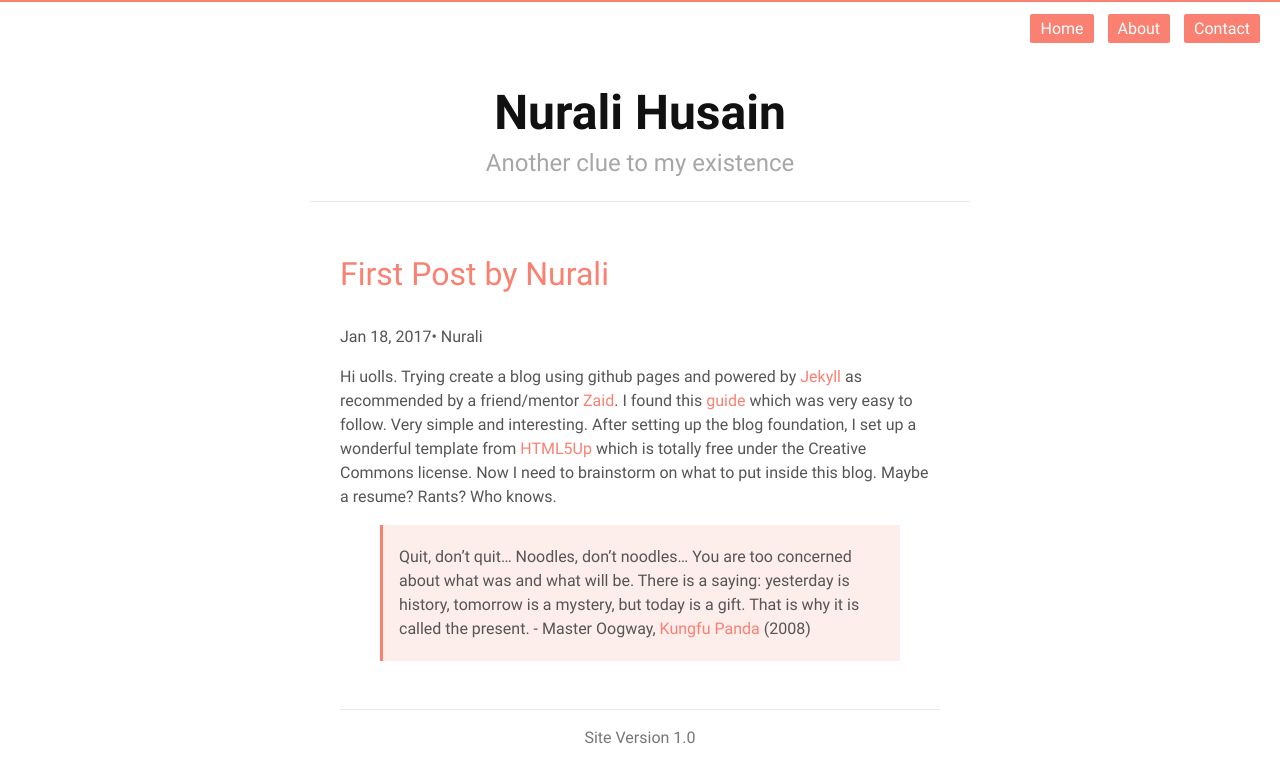
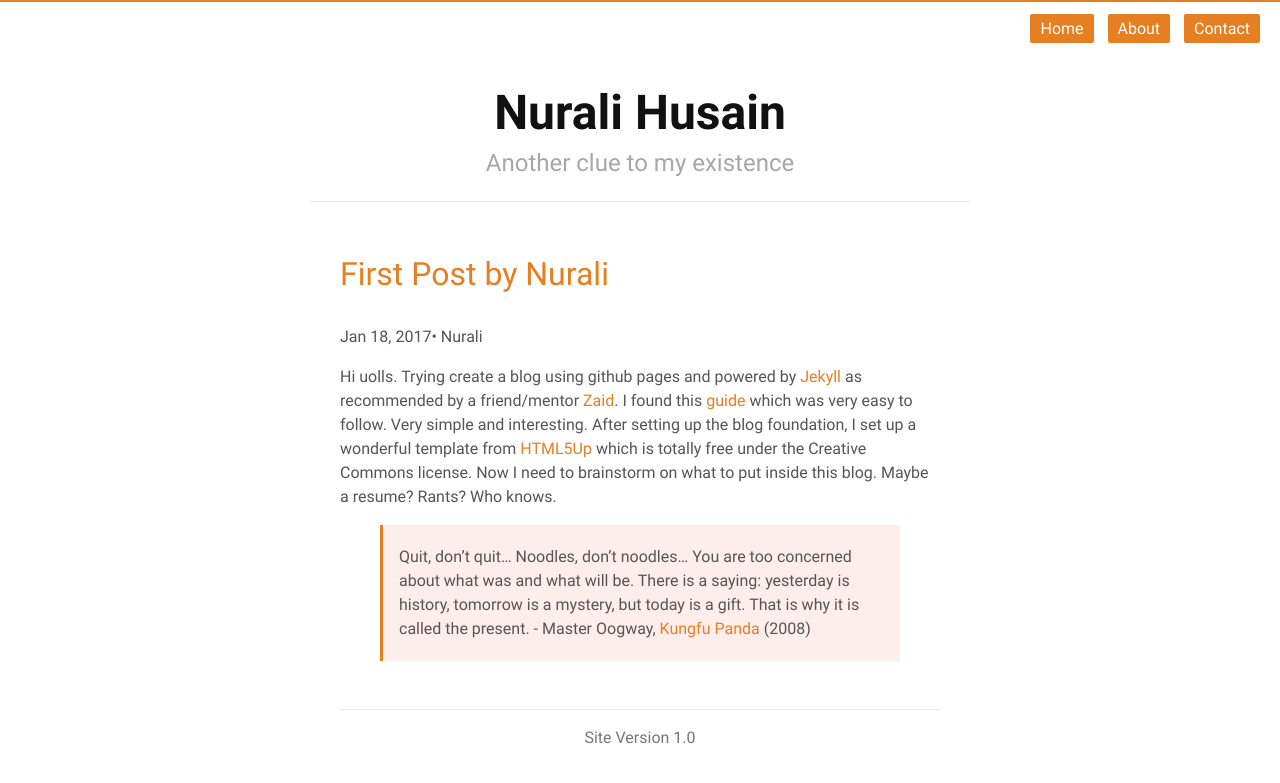
Before and after one commit to nurali93/nurali93.github.io, a Jekyll site: the page built from _posts/2017-01-18-nurali-site-launched.md, in a window 1280 px wide. Shown: the top 783 px of the page. Built offline with Jekyll 4.4.1, drawn with Linux system fonts in a browser that asks for light colours; comment, search, counter and statistics services are not loaded.

Commit message:
Update config and rubygems

```diff
--- a/_config.yml
+++ b/_config.yml
@@ -10,11 +10,12 @@ title: Nurali Husain
 tagline: "Another clue to my existence"
 #picture: testing.jpg #keep a 100x100 image inside images folder.
 email: hello@email.com
-description: > # this means to ignore newlines until "baseurl:"
-baseurl: "/" # the subpath of your site, e.g. /blog
+description: a geek # this means to ignore newlines until "baseurl:"
+#baseurl: "/" # the subpath of your site, e.g. /blog
 url: https://nuralihusain.com # the base hostname & protocol for your site
-brand-color: '#fa8072'
-permalink: ':title/'
+#url: http://localhost:4000/ #remove hash to test on local
+brand-color: '#e67e22'
+permalink: ':categories/:year/:month/:day/:title/'
 
 # Footer
 # credits: webjeda #credits on the footer
--- a/_includes/roboto.scss
+++ b/_includes/roboto.scss
@@ -3,7 +3,7 @@
   font-family: 'Roboto';
   font-style: normal;
   font-weight: 300;
-  src: local('Roboto Light'), local('Roboto-Light'), url(http://fonts.gstatic.com/s/roboto/v18/0eC6fl06luXEYWpBSJvXCIX0hVgzZQUfRDuZrPvH3D8.woff2) format('woff2');
+  src: local('Roboto Light'), local('Roboto-Light'), url(//fonts.gstatic.com/s/roboto/v18/0eC6fl06luXEYWpBSJvXCIX0hVgzZQUfRDuZrPvH3D8.woff2) format('woff2');
   unicode-range: U+0460-052F, U+20B4, U+2DE0-2DFF, U+A640-A69F;
 }
 /* cyrillic */
@@ -11,7 +11,7 @@
   font-family: 'Roboto';
   font-style: normal;
   font-weight: 300;
-  src: local('Roboto Light'), local('Roboto-Light'), url(http://fonts.gstatic.com/s/roboto/v18/Fl4y0QdOxyyTHEGMXX8kcYX0hVgzZQUfRDuZrPvH3D8.woff2) format('woff2');
+  src: local('Roboto Light'), local('Roboto-Light'), url(//fonts.gstatic.com/s/roboto/v18/Fl4y0QdOxyyTHEGMXX8kcYX0hVgzZQUfRDuZrPvH3D8.woff2) format('woff2');
   unicode-range: U+0400-045F, U+0490-0491, U+04B0-04B1, U+2116;
 }
 /* greek-ext */
@@ -19,7 +19,7 @@
   font-family: 'Roboto';
   font-style: normal;
   font-weight: 300;
-  src: local('Roboto Light'), local('Roboto-Light'), url(http://fonts.gstatic.com/s/roboto/v18/-L14Jk06m6pUHB-5mXQQnYX0hVgzZQUfRDuZrPvH3D8.woff2) format('woff2');
+  src: local('Roboto Light'), local('Roboto-Light'), url(//fonts.gstatic.com/s/roboto/v18/-L14Jk06m6pUHB-5mXQQnYX0hVgzZQUfRDuZrPvH3D8.woff2) format('woff2');
   unicode-range: U+1F00-1FFF;
 }
 /* greek */
@@ -27,7 +27,7 @@
   font-family: 'Roboto';
   font-style: normal;
   font-weight: 300;
-  src: local('Roboto Light'), local('Roboto-Light'), url(http://fonts.gstatic.com/s/roboto/v18/I3S1wsgSg9YCurV6PUkTOYX0hVgzZQUfRDuZrPvH3D8.woff2) format('woff2');
+  src: local('Roboto Light'), local('Roboto-Light'), url(//fonts.gstatic.com/s/roboto/v18/I3S1wsgSg9YCurV6PUkTOYX0hVgzZQUfRDuZrPvH3D8.woff2) format('woff2');
   unicode-range: U+0370-03FF;
 }
 /* vietnamese */
@@ -35,7 +35,7 @@
   font-family: 'Roboto';
   font-style: normal;
   font-weight: 300;
-  src: local('Roboto Light'), local('Roboto-Light'), url(http://fonts.gstatic.com/s/roboto/v18/NYDWBdD4gIq26G5XYbHsFIX0hVgzZQUfRDuZrPvH3D8.woff2) format('woff2');
+  src: local('Roboto Light'), local('Roboto-Light'), url(//fonts.gstatic.com/s/roboto/v18/NYDWBdD4gIq26G5XYbHsFIX0hVgzZQUfRDuZrPvH3D8.woff2) format('woff2');
   unicode-range: U+0102-0103, U+1EA0-1EF9, U+20AB;
 }
 /* latin-ext */
@@ -43,7 +43,7 @@
   font-family: 'Roboto';
   font-style: normal;
   font-weight: 300;
-  src: local('Roboto Light'), local('Roboto-Light'), url(http://fonts.gstatic.com/s/roboto/v18/Pru33qjShpZSmG3z6VYwnYX0hVgzZQUfRDuZrPvH3D8.woff2) format('woff2');
+  src: local('Roboto Light'), local('Roboto-Light'), url(//fonts.gstatic.com/s/roboto/v18/Pru33qjShpZSmG3z6VYwnYX0hVgzZQUfRDuZrPvH3D8.woff2) format('woff2');
   unicode-range: U+0100-024F, U+1E00-1EFF, U+20A0-20AB, U+20AD-20CF, U+2C60-2C7F, U+A720-A7FF;
 }
 /* latin */
@@ -51,7 +51,7 @@
   font-family: 'Roboto';
   font-style: normal;
   font-weight: 300;
-  src: local('Roboto Light'), local('Roboto-Light'), url(http://fonts.gstatic.com/s/roboto/v18/Hgo13k-tfSpn0qi1SFdUfZBw1xU1rKptJj_0jans920.woff2) format('woff2');
+  src: local('Roboto Light'), local('Roboto-Light'), url(//fonts.gstatic.com/s/roboto/v18/Hgo13k-tfSpn0qi1SFdUfZBw1xU1rKptJj_0jans920.woff2) format('woff2');
   unicode-range: U+0000-00FF, U+0131, U+0152-0153, U+02C6, U+02DA, U+02DC, U+2000-206F, U+2074, U+20AC, U+2212, U+2215;
 }
 /* cyrillic-ext */
@@ -59,7 +59,7 @@
   font-family: 'Roboto';
   font-style: normal;
   font-weight: 400;
-  src: local('Roboto'), local('Roboto-Regular'), url(http://fonts.gstatic.com/s/roboto/v18/sTdaA6j0Psb920Vjv-mrzH-_kf6ByYO6CLYdB4HQE-Y.woff2) format('woff2');
+  src: local('Roboto'), local('Roboto-Regular'), url(//fonts.gstatic.com/s/roboto/v18/sTdaA6j0Psb920Vjv-mrzH-_kf6ByYO6CLYdB4HQE-Y.woff2) format('woff2');
   unicode-range: U+0460-052F, U+20B4, U+2DE0-2DFF, U+A640-A69F;
 }
 /* cyrillic */
@@ -67,7 +67,7 @@
   font-family: 'Roboto';
   font-style: normal;
   font-weight: 400;
-  src: local('Roboto'), local('Roboto-Regular'), url(http://fonts.gstatic.com/s/roboto/v18/uYECMKoHcO9x1wdmbyHIm3-_kf6ByYO6CLYdB4HQE-Y.woff2) format('woff2');
+  src: local('Roboto'), local('Roboto-Regular'), url(//fonts.gstatic.com/s/roboto/v18/uYECMKoHcO9x1wdmbyHIm3-_kf6ByYO6CLYdB4HQE-Y.woff2) format('woff2');
   unicode-range: U+0400-045F, U+0490-0491, U+04B0-04B1, U+2116;
 }
 /* greek-ext */
@@ -75,7 +75,7 @@
   font-family: 'Roboto';
   font-style: normal;
   font-weight: 400;
-  src: local('Roboto'), local('Roboto-Regular'), url(http://fonts.gstatic.com/s/roboto/v18/tnj4SB6DNbdaQnsM8CFqBX-_kf6ByYO6CLYdB4HQE-Y.woff2) format('woff2');
+  src: local('Roboto'), local('Roboto-Regular'), url(//fonts.gstatic.com/s/roboto/v18/tnj4SB6DNbdaQnsM8CFqBX-_kf6ByYO6CLYdB4HQE-Y.woff2) format('woff2');
   unicode-range: U+1F00-1FFF;
 }
 /* greek */
@@ -83,7 +83,7 @@
   font-family: 'Roboto';
   font-style: normal;
   font-weight: 400;
-  src: local('Roboto'), local('Roboto-Regular'), url(http://fonts.gstatic.com/s/roboto/v18/_VYFx-s824kXq_Ul2BHqYH-_kf6ByYO6CLYdB4HQE-Y.woff2) format('woff2');
+  src: local('Roboto'), local('Roboto-Regular'), url(//fonts.gstatic.com/s/roboto/v18/_VYFx-s824kXq_Ul2BHqYH-_kf6ByYO6CLYdB4HQE-Y.woff2) format('woff2');
   unicode-range: U+0370-03FF;
 }
 /* vietnamese */
@@ -91,7 +91,7 @@
   font-family: 'Roboto';
   font-style: normal;
   font-weight: 400;
-  src: local('Roboto'), local('Roboto-Regular'), url(http://fonts.gstatic.com/s/roboto/v18/NJ4vxlgWwWbEsv18dAhqnn-_kf6ByYO6CLYdB4HQE-Y.woff2) format('woff2');
+  src: local('Roboto'), local('Roboto-Regular'), url(//fonts.gstatic.com/s/roboto/v18/NJ4vxlgWwWbEsv18dAhqnn-_kf6ByYO6CLYdB4HQE-Y.woff2) format('woff2');
   unicode-range: U+0102-0103, U+1EA0-1EF9, U+20AB;
 }
 /* latin-ext */
@@ -99,7 +99,7 @@
   font-family: 'Roboto';
   font-style: normal;
   font-weight: 400;
-  src: local('Roboto'), local('Roboto-Regular'), url(http://fonts.gstatic.com/s/roboto/v18/Ks_cVxiCiwUWVsFWFA3Bjn-_kf6ByYO6CLYdB4HQE-Y.woff2) format('woff2');
+  src: local('Roboto'), local('Roboto-Regular'), url(//fonts.gstatic.com/s/roboto/v18/Ks_cVxiCiwUWVsFWFA3Bjn-_kf6ByYO6CLYdB4HQE-Y.woff2) format('woff2');
   unicode-range: U+0100-024F, U+1E00-1EFF, U+20A0-20AB, U+20AD-20CF, U+2C60-2C7F, U+A720-A7FF;
 }
 /* latin */
@@ -107,7 +107,7 @@
   font-family: 'Roboto';
   font-style: normal;
   font-weight: 400;
-  src: local('Roboto'), local('Roboto-Regular'), url(http://fonts.gstatic.com/s/roboto/v18/oMMgfZMQthOryQo9n22dcuvvDin1pK8aKteLpeZ5c0A.woff2) format('woff2');
+  src: local('Roboto'), local('Roboto-Regular'), url(//fonts.gstatic.com/s/roboto/v18/oMMgfZMQthOryQo9n22dcuvvDin1pK8aKteLpeZ5c0A.woff2) format('woff2');
   unicode-range: U+0000-00FF, U+0131, U+0152-0153, U+02C6, U+02DA, U+02DC, U+2000-206F, U+2074, U+20AC, U+2212, U+2215;
 }
 /* cyrillic-ext */
@@ -115,7 +115,7 @@
   font-family: 'Roboto';
   font-style: normal;
   font-weight: 700;
-  src: local('Roboto Bold'), local('Roboto-Bold'), url(http://fonts.gstatic.com/s/roboto/v18/77FXFjRbGzN4aCrSFhlh3oX0hVgzZQUfRDuZrPvH3D8.woff2) format('woff2');
+  src: local('Roboto Bold'), local('Roboto-Bold'), url(//fonts.gstatic.com/s/roboto/v18/77FXFjRbGzN4aCrSFhlh3oX0hVgzZQUfRDuZrPvH3D8.woff2) format('woff2');
   unicode-range: U+0460-052F, U+20B4, U+2DE0-2DFF, U+A640-A69F;
 }
 /* cyrillic */
@@ -123,7 +123,7 @@
   font-family: 'Roboto';
   font-style: normal;
   font-weight: 700;
-  src: local('Roboto Bold'), local('Roboto-Bold'), url(http://fonts.gstatic.com/s/roboto/v18/isZ-wbCXNKAbnjo6_TwHToX0hVgzZQUfRDuZrPvH3D8.woff2) format('woff2');
+  src: local('Roboto Bold'), local('Roboto-Bold'), url(//fonts.gstatic.com/s/roboto/v18/isZ-wbCXNKAbnjo6_TwHToX0hVgzZQUfRDuZrPvH3D8.woff2) format('woff2');
   unicode-range: U+0400-045F, U+0490-0491, U+04B0-04B1, U+2116;
 }
 /* greek-ext */
@@ -131,7 +131,7 @@
   font-family: 'Roboto';
   font-style: normal;
   font-weight: 700;
-  src: local('Roboto Bold'), local('Roboto-Bold'), url(http://fonts.gstatic.com/s/roboto/v18/UX6i4JxQDm3fVTc1CPuwqoX0hVgzZQUfRDuZrPvH3D8.woff2) format('woff2');
+  src: local('Roboto Bold'), local('Roboto-Bold'), url(//fonts.gstatic.com/s/roboto/v18/UX6i4JxQDm3fVTc1CPuwqoX0hVgzZQUfRDuZrPvH3D8.woff2) format('woff2');
   unicode-range: U+1F00-1FFF;
 }
 /* greek */
@@ -139,7 +139,7 @@
   font-family: 'Roboto';
   font-style: normal;
   font-weight: 700;
-  src: local('Roboto Bold'), local('Roboto-Bold'), url(http://fonts.gstatic.com/s/roboto/v18/jSN2CGVDbcVyCnfJfjSdfIX0hVgzZQUfRDuZrPvH3D8.woff2) format('woff2');
+  src: local('Roboto Bold'), local('Roboto-Bold'), url(//fonts.gstatic.com/s/roboto/v18/jSN2CGVDbcVyCnfJfjSdfIX0hVgzZQUfRDuZrPvH3D8.woff2) format('woff2');
   unicode-range: U+0370-03FF;
 }
 /* vietnamese */
@@ -147,7 +147,7 @@
   font-family: 'Roboto';
   font-style: normal;
   font-weight: 700;
-  src: local('Roboto Bold'), local('Roboto-Bold'), url(http://fonts.gstatic.com/s/roboto/v18/PwZc-YbIL414wB9rB1IAPYX0hVgzZQUfRDuZrPvH3D8.woff2) format('woff2');
+  src: local('Roboto Bold'), local('Roboto-Bold'), url(//fonts.gstatic.com/s/roboto/v18/PwZc-YbIL414wB9rB1IAPYX0hVgzZQUfRDuZrPvH3D8.woff2) format('woff2');
   unicode-range: U+0102-0103, U+1EA0-1EF9, U+20AB;
 }
 /* latin-ext */
@@ -155,7 +155,7 @@
   font-family: 'Roboto';
   font-style: normal;
   font-weight: 700;
-  src: local('Roboto Bold'), local('Roboto-Bold'), url(http://fonts.gstatic.com/s/roboto/v18/97uahxiqZRoncBaCEI3aW4X0hVgzZQUfRDuZrPvH3D8.woff2) format('woff2');
+  src: local('Roboto Bold'), local('Roboto-Bold'), url(//fonts.gstatic.com/s/roboto/v18/97uahxiqZRoncBaCEI3aW4X0hVgzZQUfRDuZrPvH3D8.woff2) format('woff2');
   unicode-range: U+0100-024F, U+1E00-1EFF, U+20A0-20AB, U+20AD-20CF, U+2C60-2C7F, U+A720-A7FF;
 }
 /* latin */
@@ -163,6 +163,6 @@
   font-family: 'Roboto';
   font-style: normal;
   font-weight: 700;
-  src: local('Roboto Bold'), local('Roboto-Bold'), url(http://fonts.gstatic.com/s/roboto/v18/d-6IYplOFocCacKzxwXSOJBw1xU1rKptJj_0jans920.woff2) format('woff2');
+  src: local('Roboto Bold'), local('Roboto-Bold'), url(//fonts.gstatic.com/s/roboto/v18/d-6IYplOFocCacKzxwXSOJBw1xU1rKptJj_0jans920.woff2) format('woff2');
   unicode-range: U+0000-00FF, U+0131, U+0152-0153, U+02C6, U+02DA, U+02DC, U+2000-206F, U+2074, U+20AC, U+2212, U+2215;
 }
--- /dev/null
+++ b/robots.txt
@@ -0,0 +1,3 @@
+# Allow crawling of all content
+User-agent: *
+Disallow:
```
Also changed, not shown: Gemfile (added, +10 -0 lines), Gemfile.lock (added).
